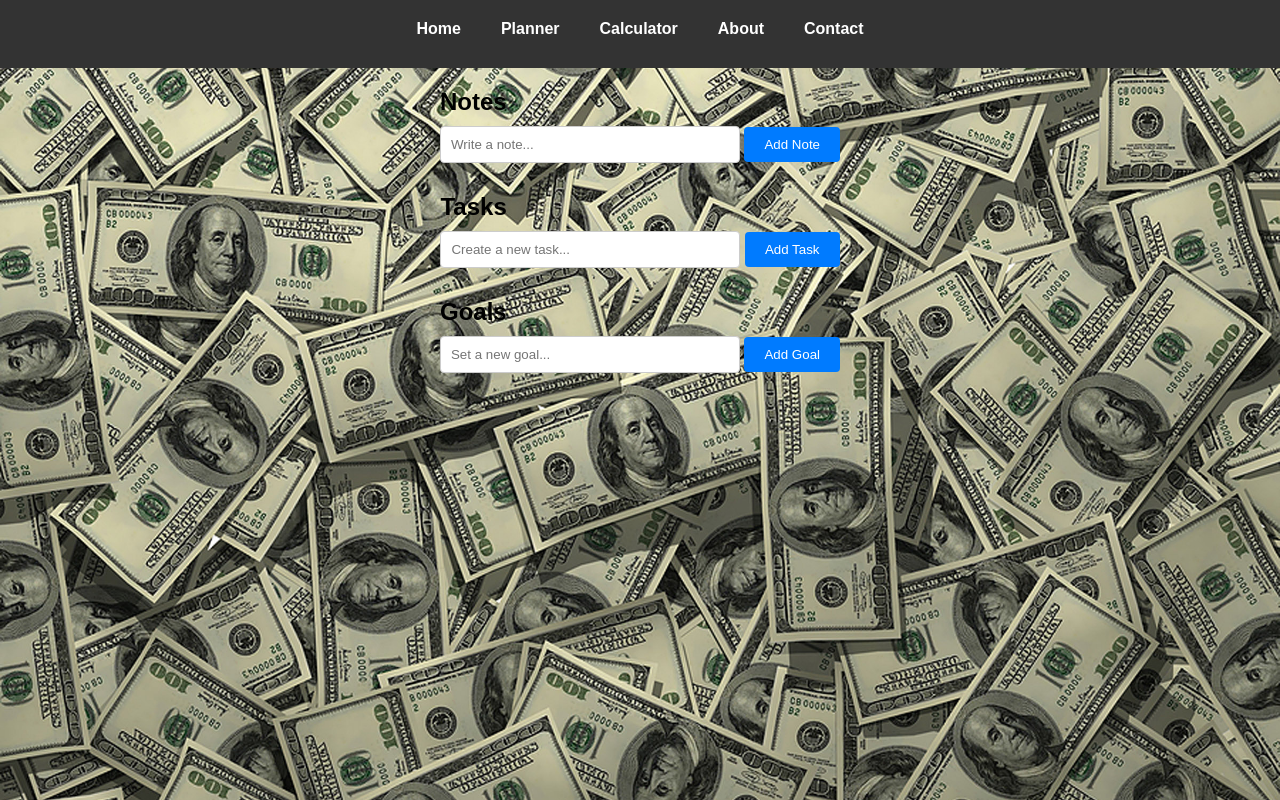
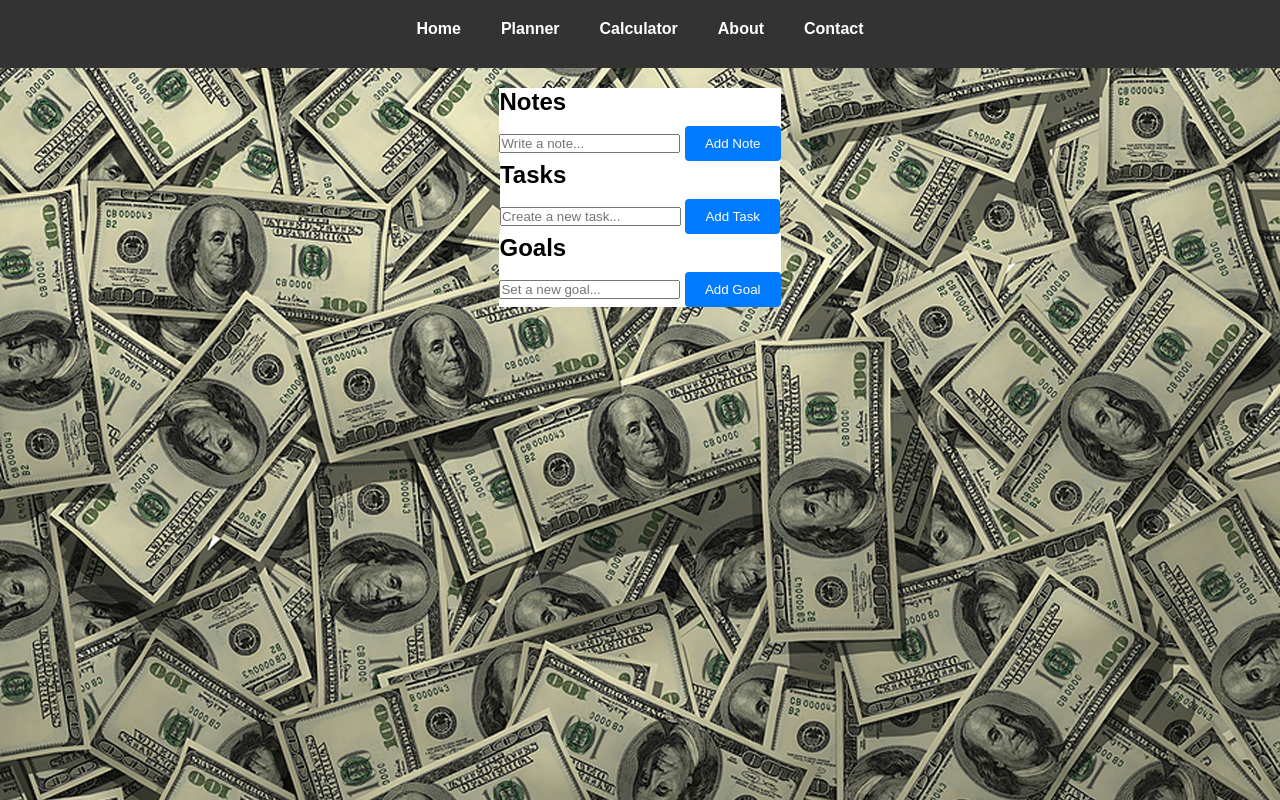
Before and after one commit to GasperPls/cpsc362backtracker, a website: page public/planner.html in a window 1280 px wide. Drawn offline with Linux system fonts and the light colour scheme.

Commit message:
Update planner.css

```diff
--- a/public/planner.css
+++ b/public/planner.css
@@ -1,4 +1,3 @@
-
 body, html {
     margin: 0;
     padding: 0;
@@ -18,14 +17,15 @@ body, html {
 }
 
 section {
-    margin-bottom: 20px;
+    background-color: white;
 }
 
 h2 {
     margin-bottom: 10px;
 }
 
-input[type="text"], textarea {
+.form-group input[type="text"],
+.form-group textarea {
     width: 300px;
     padding: 10px;
     margin-bottom: 10px;
```
